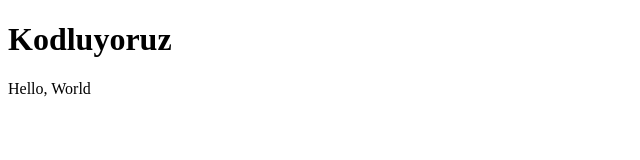
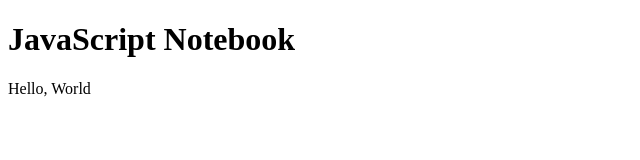
Before and after one commit to beyza-alkis/JavaScript-101, a plain HTML site: page index.html in a window 1280 px wide. Shown: the whole page, without its empty margins (0-640 px from the left). Drawn offline with Linux system fonts and the light colour scheme.

Commit message:
add number define data

```diff
--- a/index.html
+++ b/index.html
@@ -7,7 +7,7 @@
     <title>JavaScript-101</title>
 </head>
 <body>
-    <h1>Kodluyoruz</h1>
+    <h1>JavaScript Notebook</h1>
      <script src="js-hello-world.js"></script>
      <script src="js-variable-definition.js"></script>
      <script src="js-number-define-data.js"></script>
--- a/js-hello-world.js
+++ b/js-hello-world.js
@@ -3,7 +3,7 @@
 document.write("Hello, World");
 
 // uyari mesaji (alert) ile;
-alert("Hello, World");
+//alert("Hello, World");
 
 // console.log ile;
 console.log("Hello, World");
```
Also changed, not shown: js-number-define-data.js (+34 -6 lines).
